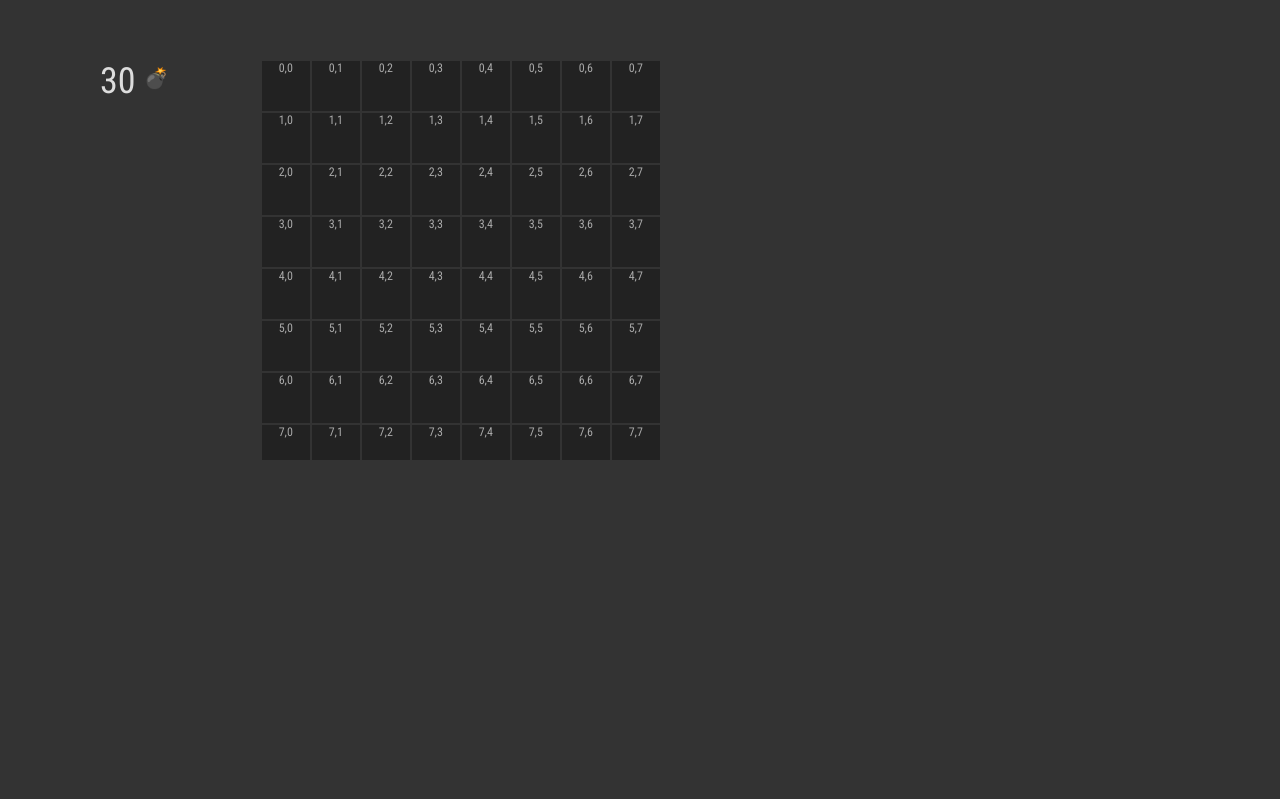
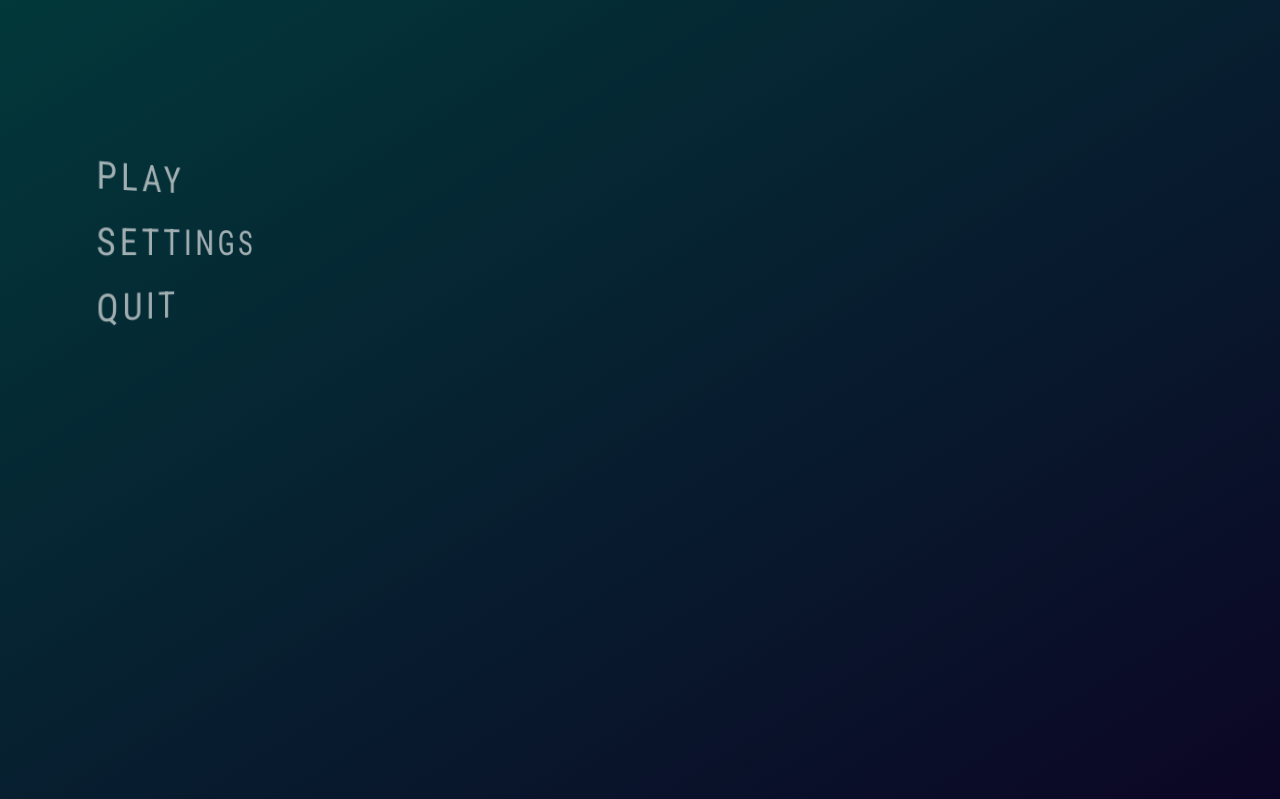
Before and after one commit to shady356/battle-ship, a Vue app: page / in a window 1280 px wide. Shown: the top 799 px of the page. Built offline with nearby package versions, Linux system fonts and the light colour scheme.

Commit message:
fix collition and add menu

```diff
--- a/src/App.vue
+++ b/src/App.vue
@@ -1,5 +1,6 @@
 <template>
   <div id="app">
+    <MainMenu />
     <TheGame/>
   </div>
 </template>
@@ -7,10 +8,12 @@
 <script>
 
 import TheGame from '@/components/TheGame.vue'
+import MainMenu from '@/components/MainMenu.vue'
 export default {
   name: 'app',
   components: {
-    TheGame
+    TheGame,
+    MainMenu
   }
 }
 </script>
@@ -19,12 +22,18 @@ export default {
 body {
   background: #333;
 }
+
+* {
+  padding: 0;
+  margin: 0;
+  list-style-type: none;
+}
+
 #app {
   font-family: 'Roboto Condensed', sans-serif;
   -webkit-font-smoothing: antialiased;
   -moz-osx-font-smoothing: grayscale;
   text-align: center;
   color: #aaa;
-  margin-top: 60px;
 }
 </style>
--- a/src/components/Board.vue
+++ b/src/components/Board.vue
@@ -42,6 +42,7 @@ export default {
   },
   created() {
     this.grid = this.generateGrid();
+
   },
   methods: {
     generateGrid() {
--- /dev/null
+++ b/src/components/MainMenu.vue
@@ -0,0 +1,73 @@
+<template>
+  <div class="container">
+    <ul class="mainMenuList">
+      <li
+       v-for="(item,index) in items" :key="index">
+        {{item.name}}
+      </li>
+    </ul>
+  </div>
+</template>
+
+<script>
+export default {
+  name: 'mainMenu',
+  data() {
+    return {
+      items: [
+        {
+          name: 'Play'
+        },
+        {
+          name: 'Settings'
+        },
+        {
+          name: 'quit'
+        }
+      ]
+    }
+  }
+}
+</script>
+
+<style scoped>
+  .container {
+    height: 100vh;
+    background: linear-gradient(to bottom right, #02383a, #0c0625);
+  }
+
+  .mainMenuList {
+    position: absolute;
+    text-align: left;
+    top: 20vh;
+    left: 10vh;
+    perspective: 200px;
+    perspective-origin: left;
+  }
+
+  .mainMenuList li {
+    font-size: 36px;
+    text-transform: uppercase;
+    letter-spacing: 4px;
+    color: #eeeeeeaa;
+    padding-left: 10px;
+    margin-bottom: 20px;
+    transform: rotateY(10deg);
+    border-left: 4px solid transparent;
+    cursor: pointer;
+    transition: all .4s;
+
+  }
+  .mainMenuList:hover {
+
+    transform: rotate(0deg);
+    transition: all .4s;
+  }
+  .mainMenuList li:hover {
+    color: #fff;
+    transform: rotateY(5deg);
+    border-color: #166d88;
+    transition: all .4s;
+  }
+
+</style>
--- a/src/components/TheGame.vue
+++ b/src/components/TheGame.vue
@@ -43,7 +43,7 @@ export default {
         let coordinates = false
 
         while(!coordinates) {
-          coordinates = this.generateShipCoordinates(size, dir) // return the
+          coordinates = this.generateShipCoordinates(size, dir)
         }
 
         let ship = {
@@ -71,11 +71,9 @@ export default {
           }
         }
 
-        //console.log(coordinates)
-
-        if (this.canTakeCoordinates(coordinates)) {
+        if (!this.isCoordinatesTaken(coordinates)) {
           coordinates.forEach(coord => {
-            this.takenCoordinates.push(coord)
+            this.takenCoordinates.push((coord.r + '' + coord.c ).toString())
           });
           return coordinates
 
@@ -84,6 +82,7 @@ export default {
           return false
         }
       } else {
+        console.log('intercepts')
         return false
       }
 
@@ -106,18 +105,23 @@ export default {
         return (lastSlot <= this.GRID_SIZE -1)
       }
     },
-    canTakeCoordinates(coords) {
+    isCoordinatesTaken(coords) {
 
       if (this.takenCoordinates.length > 0) {
+        //let counter = 0
 
-        return this.takenCoordinates.every(takenCoord => {
-          return coords.every(coord => {
-            return (coord.r !== takenCoord.r && coord.c !== takenCoord.c)
+        return this.takenCoordinates.some( takenCoord => {
+          console.log(takenCoord)
+          return coords.some(coord => {
+            let string = (coord.r + '' + coord.c ).toString()
+
+            return(takenCoord === string )
           })
-        });
+        })
+
 
       } else {
-        return true
+        return false
       }
     },
     getShipDirection() {
```
